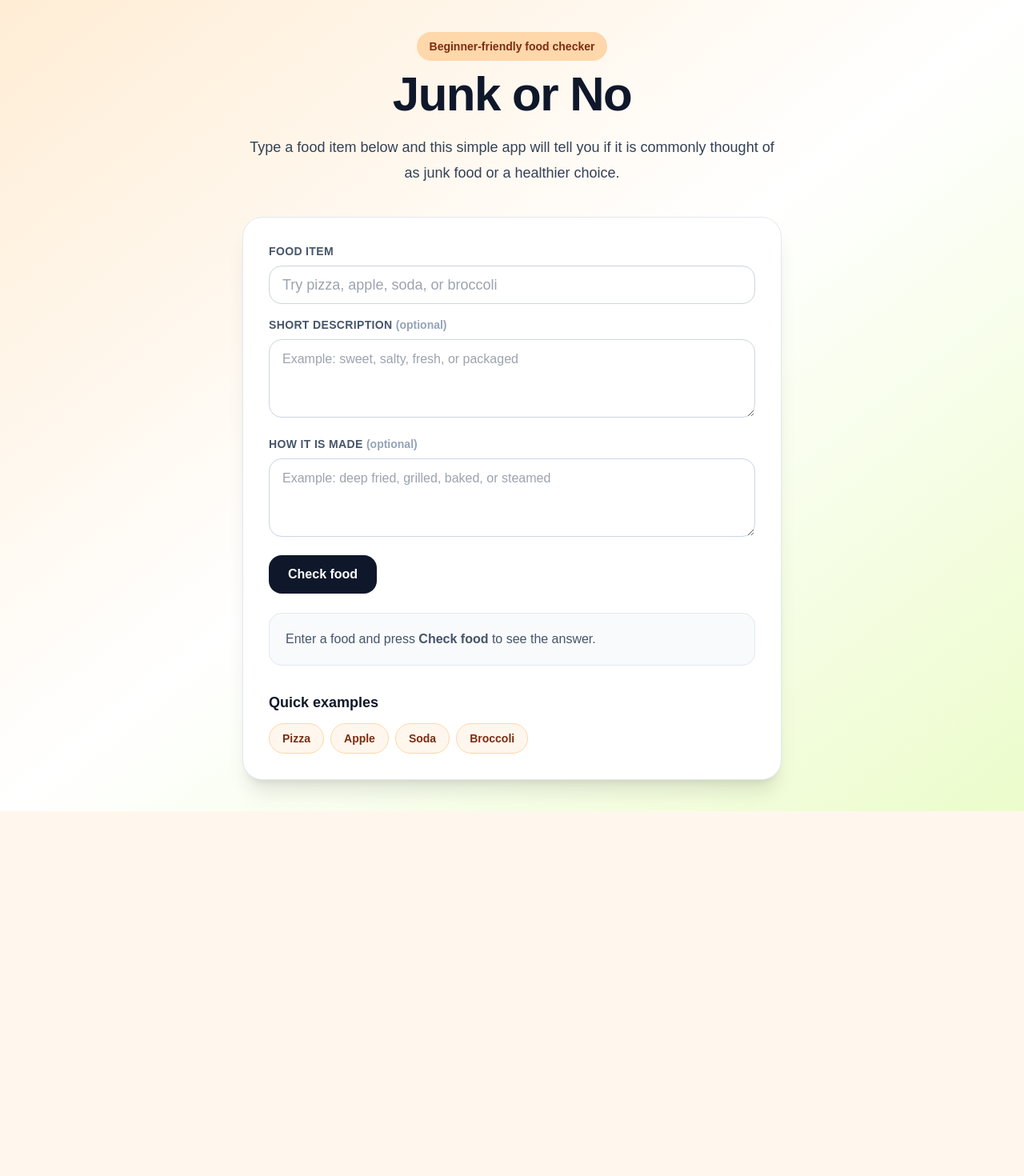
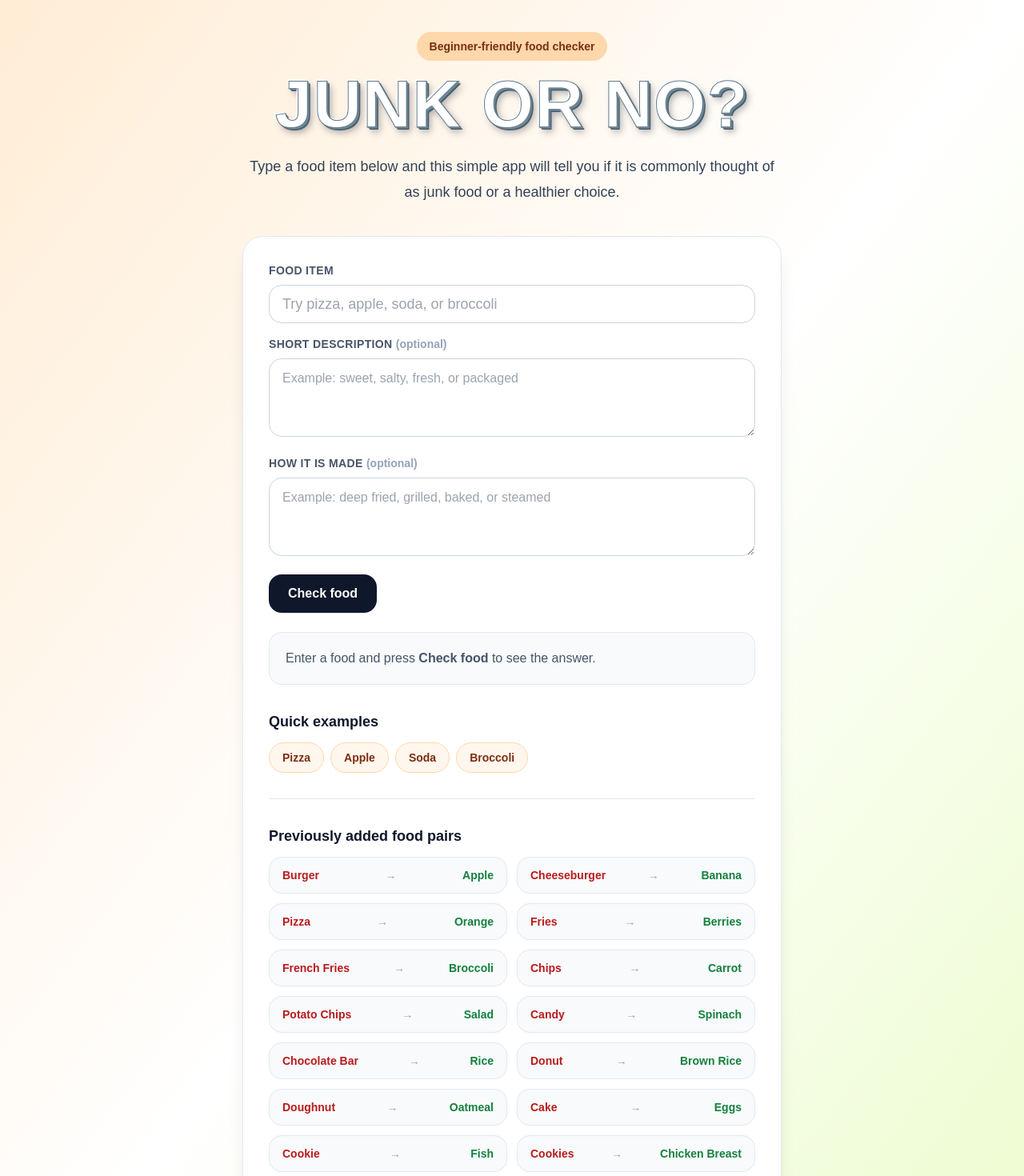
Before and after one commit to ywanglab/JunkFood_or_No_v2, a Next.js app: page / in a window 1280 px wide. Shown: the top 1470 px of the page at 80% size. Before the commit the page ends 1014 px from the top, so only its background shows below. Built offline with nearby package versions, Linux system fonts and the light colour scheme.

Commit message:
Enhance UI and functionality: add beveled title styling, update page title, and implement food pairs display

```diff
--- a/app/globals.css
+++ b/app/globals.css
@@ -14,6 +14,40 @@ body {
   font-family: Arial, Helvetica, sans-serif;
 }
 
+.beveled-title {
+  margin: 0;
+  color: #dbe7ee;
+  font-size: clamp(3rem, 10vw, 5.25rem);
+  font-weight: 900;
+  line-height: 1;
+  letter-spacing: 0.015em;
+  -webkit-text-stroke: 1px #627887;
+  text-shadow:
+    -1px -1px 0 #ffffff,
+    -2px -2px 1px #f8fafc,
+    1px 1px 0 #8097a5,
+    2px 2px 0 #5b7280,
+    3px 3px 0 #435966,
+    5px 6px 8px rgb(30 41 59 / 35%);
+}
+
+@supports (-webkit-background-clip: text) {
+  .beveled-title {
+    background: linear-gradient(
+      155deg,
+      #ffffff 4%,
+      #a7bbc7 25%,
+      #eef5f8 45%,
+      #78909f 67%,
+      #dce8ee 84%,
+      #6c8290 100%
+    );
+    -webkit-background-clip: text;
+    background-clip: text;
+    color: transparent;
+  }
+}
+
 button,
 input {
   font: inherit;
--- a/app/layout.js
+++ b/app/layout.js
@@ -1,7 +1,7 @@
 import './globals.css';
 
 export const metadata = {
-  title: 'Junk or No',
+  title: 'Junk or No?',
   description: 'A beginner-friendly food checker that identifies junk food.',
 };
 
--- a/app/page.js
+++ b/app/page.js
@@ -47,6 +47,11 @@ const healthyFoods = [
   'nuts',
   'water',
 ];
+
+const foodPairs = junkFoods.map((junkFood, index) => ({
+  junkFood,
+  healthyFood: healthyFoods[index],
+}));
 
 function cleanFoodName(food) {
   return food.trim().toLowerCase();
@@ -122,8 +127,8 @@ export default function Home() {
         <p className="mb-3 rounded-full bg-orange-200 px-4 py-2 text-sm font-semibold text-orange-900">
           Beginner-friendly food checker
         </p>
-        <h1 className="text-5xl font-black tracking-tight text-slate-900 sm:text-6xl">
-          Junk or No
+        <h1 className="beveled-title" aria-label="Junk or No?">
+          JUNK OR NO?
         </h1>
         <p className="mt-5 max-w-2xl text-lg leading-8 text-slate-700">
           Type a food item below and this simple app will tell you if it is commonly thought of as junk food or a healthier choice.
@@ -229,6 +234,24 @@ export default function Home() {
             ))}
           </div>
         </div>
+
+        <section className="mt-8 border-t border-slate-200 pt-8 text-left" aria-labelledby="food-pairs-heading">
+          <h2 id="food-pairs-heading" className="text-lg font-black text-slate-900">
+            Previously added food pairs
+          </h2>
+          <div className="mt-3 grid gap-3 sm:grid-cols-2">
+            {foodPairs.map(({ junkFood, healthyFood }) => (
+              <div
+                key={`${junkFood}-${healthyFood}`}
+                className="flex items-center justify-between gap-3 rounded-2xl border border-slate-200 bg-slate-50 px-4 py-3 text-sm"
+              >
+                <span className="font-semibold capitalize text-red-700">{junkFood}</span>
+                <span className="text-slate-400" aria-hidden="true">→</span>
+                <span className="text-right font-semibold capitalize text-green-700">{healthyFood}</span>
+              </div>
+            ))}
+          </div>
+        </section>
       </section>
     </main>
   );
```
